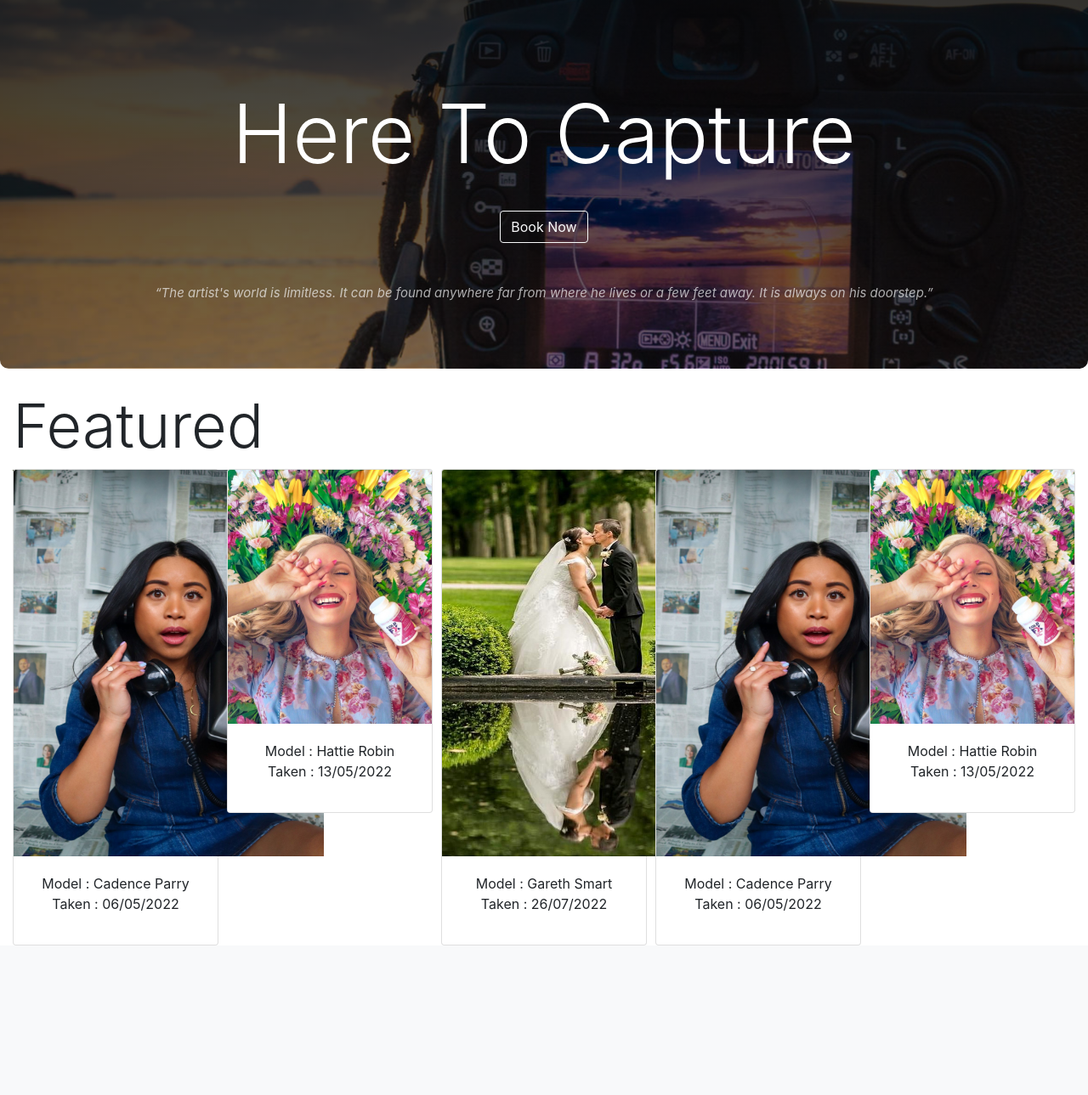
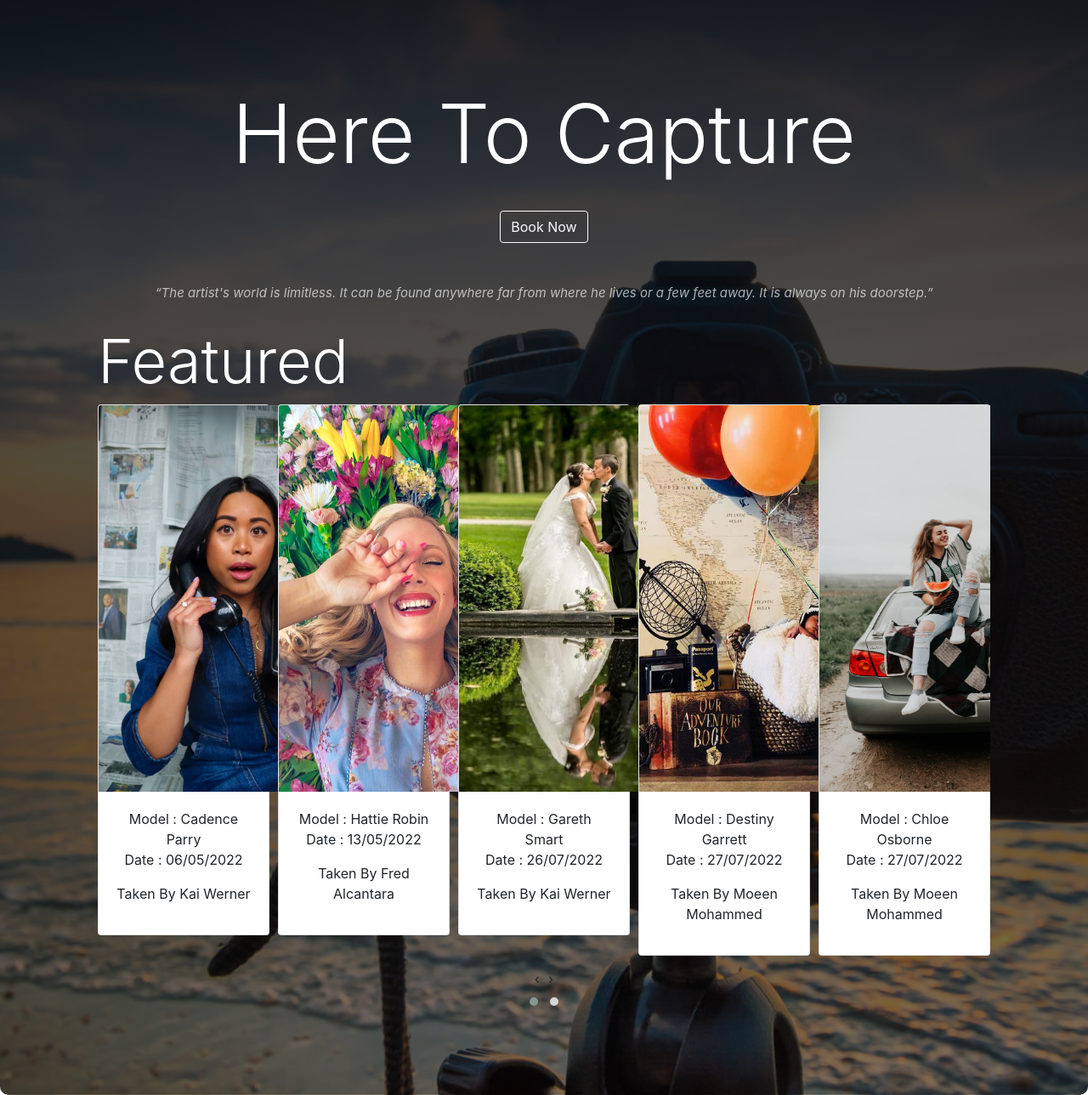
Before and after one commit to FredAlcantara/flask-tut, a Flask app: page / in a window 1280 px wide. Shown: the part 110-1399 px from the top of the page at 85% size. Before the commit the page ends 1223 px from the top, so only its background shows below. Run offline with Flask 2, Linux system fonts and the light colour scheme.

Commit message:
added a few images and fixed the scaling

```diff
--- a/templates/index.html
+++ b/templates/index.html
@@ -57,24 +57,26 @@
       </div>
     </div>
   </div>
-</div>
+
+  <br />
   <br />
 
   <div class="container-fluid">
-  <h1 class="display-3">Featured</h1>
+    <h1 class="display-3 text-white">Featured</h1>
     <div class="owl-carousel owl-theme">
       <div class="item">
         <div class="card">
           <img
             src="../static/images/photo-one.jpg"
             alt="alt-image"
-          style="width: 365px; height: 455px"
+            style="width: 325px; height: 455px"
             class="card-img-top"
           />
           <div class="card-body text-center">
             <div class="card-title">
               Model : Cadence Parry
-            <p>Taken : 06/05/2022</p>
+              <p>Date : 06/05/2022</p>
+              <p>Taken By Kai Werner</p>
             </div>
           </div>
         </div>
@@ -84,12 +86,14 @@
           <img
             src="../static/images/photo-two.jpg"
             alt="alt-image"
+            style="width: 325px; height: 455px"
             class="card-img-top"
           />
           <div class="card-body text-center">
             <div class="card-title">
               Model : Hattie Robin
-            <p>Taken : 13/05/2022</p>
+              <p>Date : 13/05/2022</p>
+              <p>Taken By Fred Alcantara</p>
             </div>
           </div>
         </div>
@@ -99,13 +103,100 @@
           <img
             src="../static/images/photo-3.jpg"
             alt="alt-image"
-          style="width: 365px; height: 455px"
+            style="width: 325px; height: 455px"
             class="card-img-top"
           />
           <div class="card-body text-center">
             <div class="card-title">
               Model : Gareth Smart
-            <p>Taken : 26/07/2022</p>
+              <p>Date : 26/07/2022</p>
+              <p>Taken By Kai Werner</p>
+            </div>
+          </div>
+        </div>
+      </div>
+      <div class="item">
+        <div class="card">
+          <img
+            src="../static/images/photo-4.jpg"
+            alt="alt-image"
+            style="width: 325px; height: 455px"
+            class="card-img-top"
+          />
+          <div class="card-body text-center">
+            <div class="card-title">
+              Model : Destiny Garrett
+              <p>Date : 27/07/2022</p>
+              <p>Taken By Moeen Mohammed</p>
+            </div>
+          </div>
+        </div>
+      </div>
+      <div class="item">
+        <div class="card">
+          <img
+            src="../static/images/photo-5.jpg"
+            alt="alt-image"
+            style="width: 325px; height: 455px"
+            class="card-img-top"
+          />
+          <div class="card-body text-center">
+            <div class="card-title">
+              Model : Chloe Osborne
+              <p>Date : 27/07/2022</p>
+              <p>Taken By Moeen Mohammed</p>
+            </div>
+          </div>
+        </div>
+      </div>
+      <div class="item">
+        <div class="card">
+          <img
+            src="../static/images/photo-6.jpg"
+            alt="alt-image"
+            style="width: 325px; height: 455px"
+            class="card-img-top"
+          />
+          <div class="card-body text-center">
+            <div class="card-title">
+              Model : Nafisa Clarkson
+              <p>Date : 29/07/2022</p>
+              <p>Taken By Kai Werner</p>
+            </div>
+          </div>
+        </div>
+      </div>
+      <div class="item">
+        <div class="card">
+          <img
+            src="../static/images/photo-7.jpg"
+            alt="alt-image"
+            style="width: 325px; height: 455px"
+            class="card-img-top"
+          />
+          <div class="card-body text-center">
+            <div class="card-title">
+              Model : Syed Singleton
+              <p>Date : 29/07/2022</p>
+              <p>Taken By Moeen Mohammed</p>
+            </div>
+          </div>
+        </div>
+      </div>
+      <div class="item">
+        <div class="card">
+          <img
+            src="../static/images/photo-8.jpg"
+            alt="alt-image"
+            style="width: 325px; height: 455px"
+            class="card-img-top"
+          />
+          <div class="card-body text-center">
+            <div class="card-title">
+              Model : Anaya Lopez
+              <p>Date : 29/07/2022</p>
+              <p>Taken By Edi Zaky</p>
+            </div>
           </div>
         </div>
       </div>
```
Also changed, not shown: static/images/photo-4.jpg (added), static/images/photo-5.jpg (added), static/images/photo-6.jpg (added), static/images/photo-7.jpg (added), static/images/photo-8.jpg (added). Lines whose indentation alone changed are shown as unchanged.
